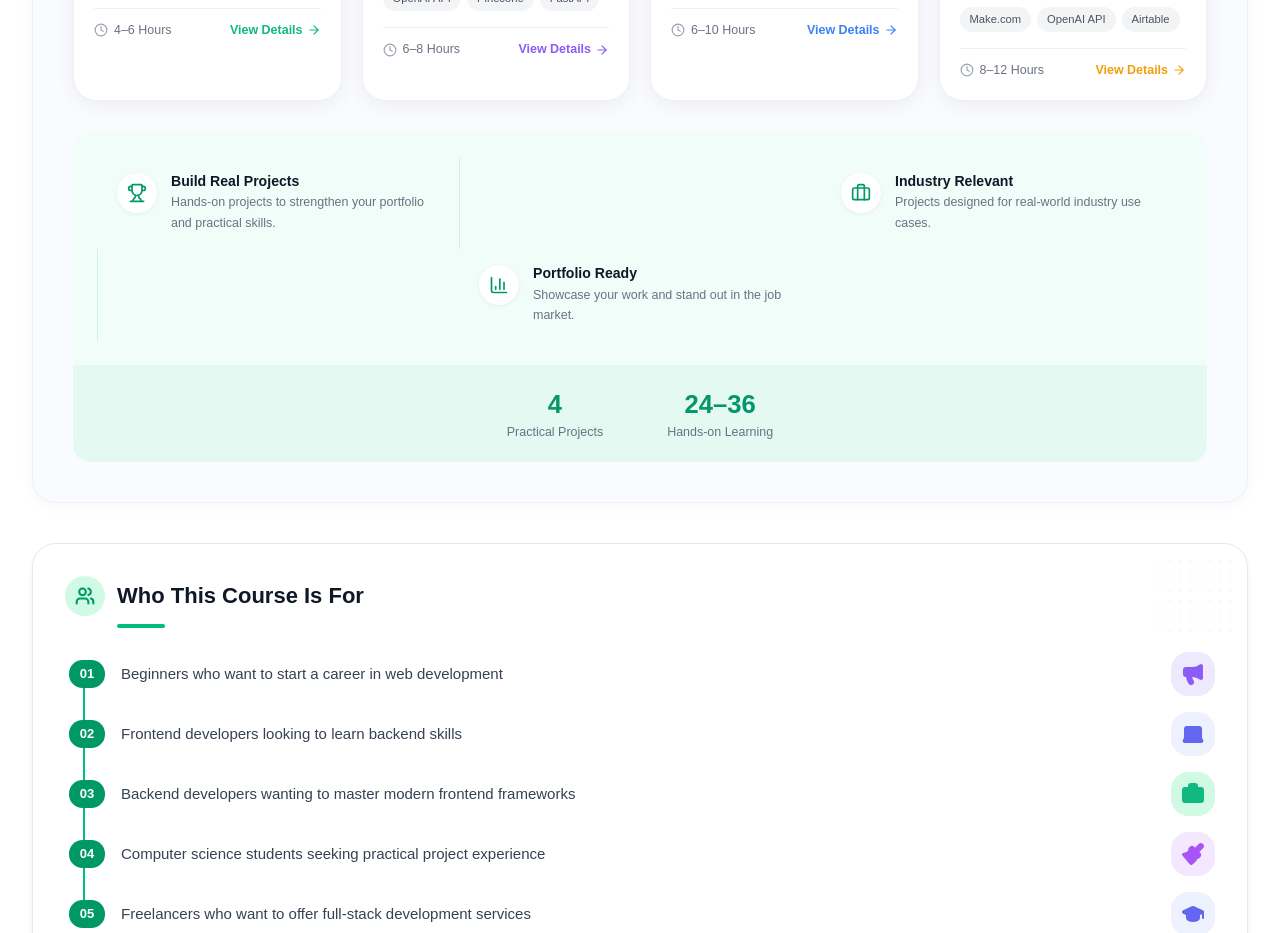
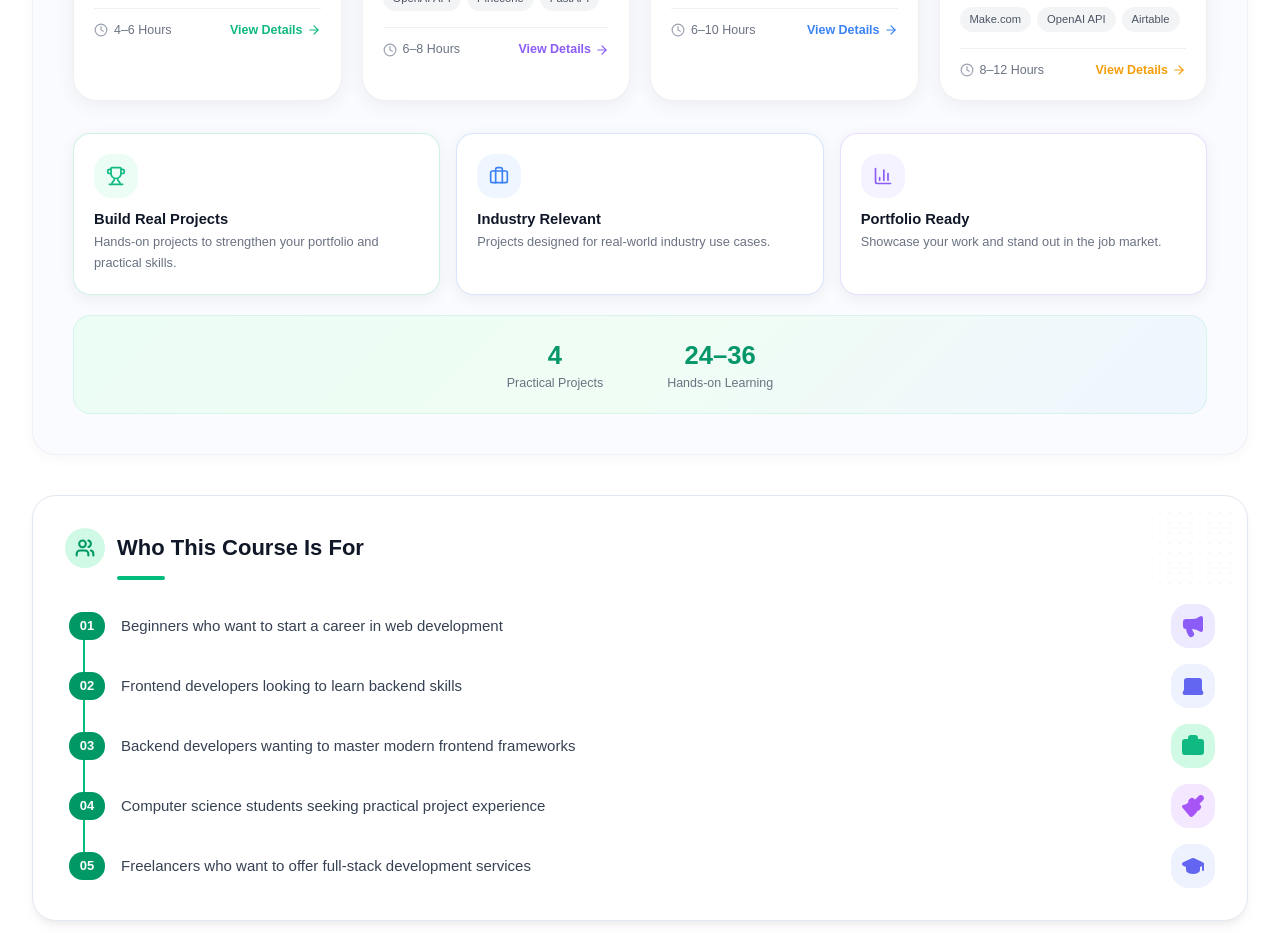
Before and after one commit to singhyogeshwar5608/larawans-new, a Next.js app: page /courses/full-stack-web-development in a window 1280 px wide. Shown: the part 5000-5933 px from the top of the page. Built offline with nearby package versions, Linux system fonts and the light colour scheme.

Commit message:
f71abb8f-dd49-41ef-bcf4-9133ae69234b

```diff
--- a/src/app/courses/[slug]/CourseDetailClient.tsx
+++ b/src/app/courses/[slug]/CourseDetailClient.tsx
@@ -1072,33 +1072,25 @@ export default function CourseDetailClient({ course }: { course: CourseItem }) {
                   ))}
                 </div>
 
-                {/* Bottom Feature Strip */}
-                <div className="rounded-xl overflow-hidden" style={{ background: '#F0FDF9' }}>
-                  <div className="p-6">
-                    {/* Feature Row */}
-                    <div className="grid grid-cols-1 sm:grid-cols-3 gap-0 mb-0">
+                {/* Bottom Feature Cards + Stats */}
+                <div className="grid grid-cols-1 sm:grid-cols-3 gap-4 mb-5">
                   {[
-                        { I: Trophy, t: 'Build Real Projects', d: 'Hands-on projects to strengthen your portfolio and practical skills.' },
-                        { I: Briefcase, t: 'Industry Relevant', d: 'Projects designed for real-world industry use cases.' },
-                        { I: BarChart3, t: 'Portfolio Ready', d: 'Showcase your work and stand out in the job market.' },
+                    { I: Trophy, t: 'Build Real Projects', d: 'Hands-on projects to strengthen your portfolio and practical skills.', color: '#10B981', bg: '#ECFDF5', border: 'rgba(16,185,129,0.2)' },
+                    { I: Briefcase, t: 'Industry Relevant', d: 'Projects designed for real-world industry use cases.', color: '#3B82F6', bg: '#EFF6FF', border: 'rgba(59,130,246,0.2)' },
+                    { I: BarChart3, t: 'Portfolio Ready', d: 'Showcase your work and stand out in the job market.', color: '#8B5CF6', bg: '#F5F3FF', border: 'rgba(139,92,246,0.2)' },
                   ].map((f: any, fi: number) => (
-                        <Fragment key={fi}>
-                          <div className="flex items-start gap-3.5 px-5 py-4">
-                            <div className="w-10 h-10 rounded-full bg-white flex items-center justify-center shrink-0" style={{ boxShadow: '0 1px 4px rgba(0,0,0,0.06)' }}>
-                              <f.I className="w-5 h-5 text-emerald-600" />
-                            </div>
-                            <div>
-                              <div className="text-[0.88rem] font-bold text-gray-900 leading-tight">{f.t}</div>
-                              <div className="text-[0.78rem] text-gray-500 mt-0.5 leading-relaxed">{f.d}</div>
-                            </div>
-                          </div>
-                          {fi < 2 && <div className="hidden sm:block" style={{ borderLeft: '1px solid rgba(16,185,129,0.15)', alignSelf: 'stretch' }} />}
-                        </Fragment>
-                      ))}
-                    </div>
-                  </div>
+                    <div key={fi} className="rounded-xl p-5 transition-all duration-200 hover:shadow-md" style={{ background: '#FFFFFF', border: '1px solid ' + f.border, boxShadow: '0 4px 16px rgba(0,0,0,0.06)' }}>
+                      <div className="w-11 h-11 rounded-xl flex items-center justify-center mb-3" style={{ background: f.bg }}>
+                        <f.I className="w-5 h-5" style={{ color: f.color }} />
+                      </div>
+                      <div className="text-[0.92rem] font-bold text-gray-900 leading-tight mb-1">{f.t}</div>
+                      <div className="text-[0.8rem] text-gray-500 leading-relaxed">{f.d}</div>
+                    </div>
+                  ))}
+                </div>
+
                 {/* Stats Bar */}
-                  <div className="flex flex-col sm:flex-row sm:items-center sm:justify-center gap-6 sm:gap-16 px-6 py-5" style={{ background: 'rgba(16,185,129,0.06)' }}>
+                <div className="rounded-xl flex flex-col sm:flex-row sm:items-center sm:justify-center gap-6 sm:gap-16 px-6 py-5" style={{ background: 'linear-gradient(135deg, #ECFDF5 0%, #F0FDF4 50%, #EFF6FF 100%)', border: '1px solid rgba(16,185,129,0.1)' }}>
                   <div className="text-center">
                     <div className="text-[1.6rem] font-extrabold" style={{ color: '#059669' }}>4</div>
                     <div className="text-[0.78rem] text-gray-500 font-medium">Practical Projects</div>
@@ -1106,7 +1098,6 @@ export default function CourseDetailClient({ course }: { course: CourseItem }) {
                   <div className="text-center">
                     <div className="text-[1.6rem] font-extrabold" style={{ color: '#059669' }}>24–36</div>
                     <div className="text-[0.78rem] text-gray-500 font-medium">Hands-on Learning</div>
-                    </div>
                   </div>
                 </div>
 
```
Lines whose indentation alone changed are shown as unchanged.
